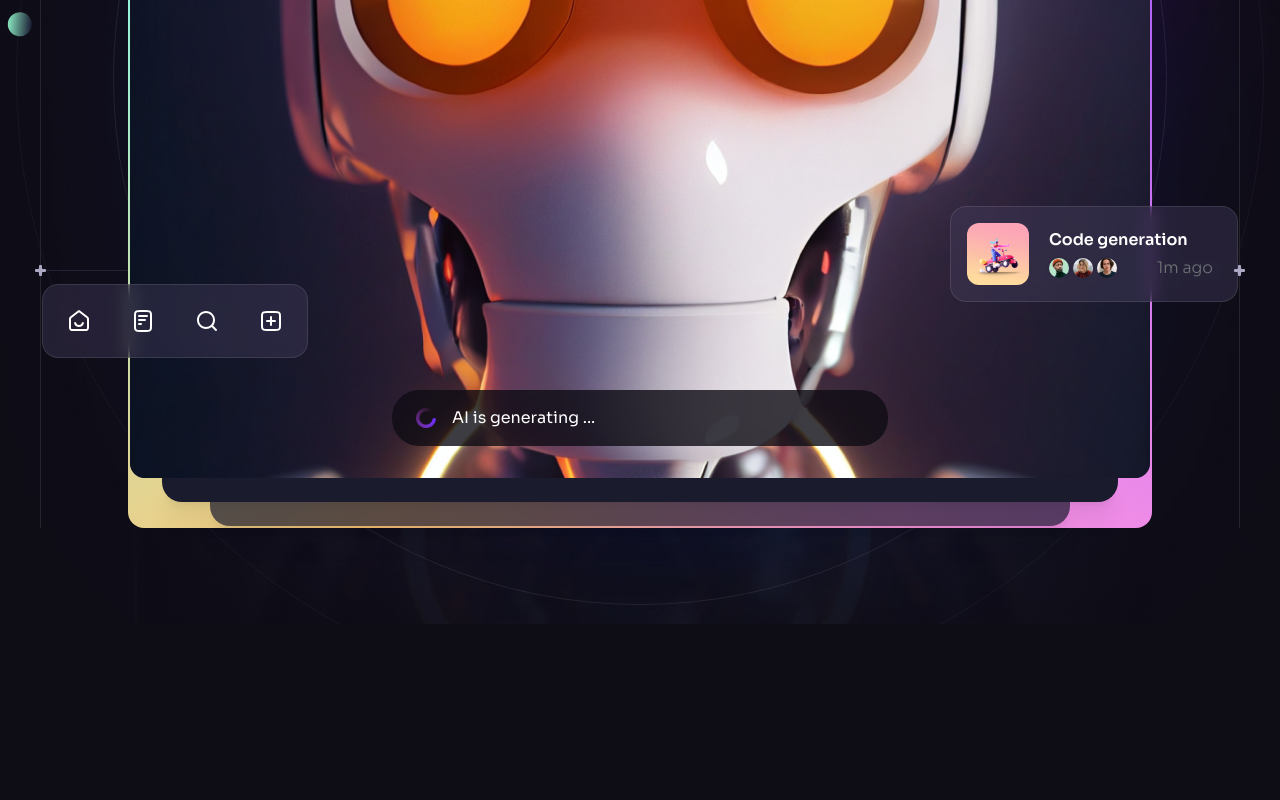
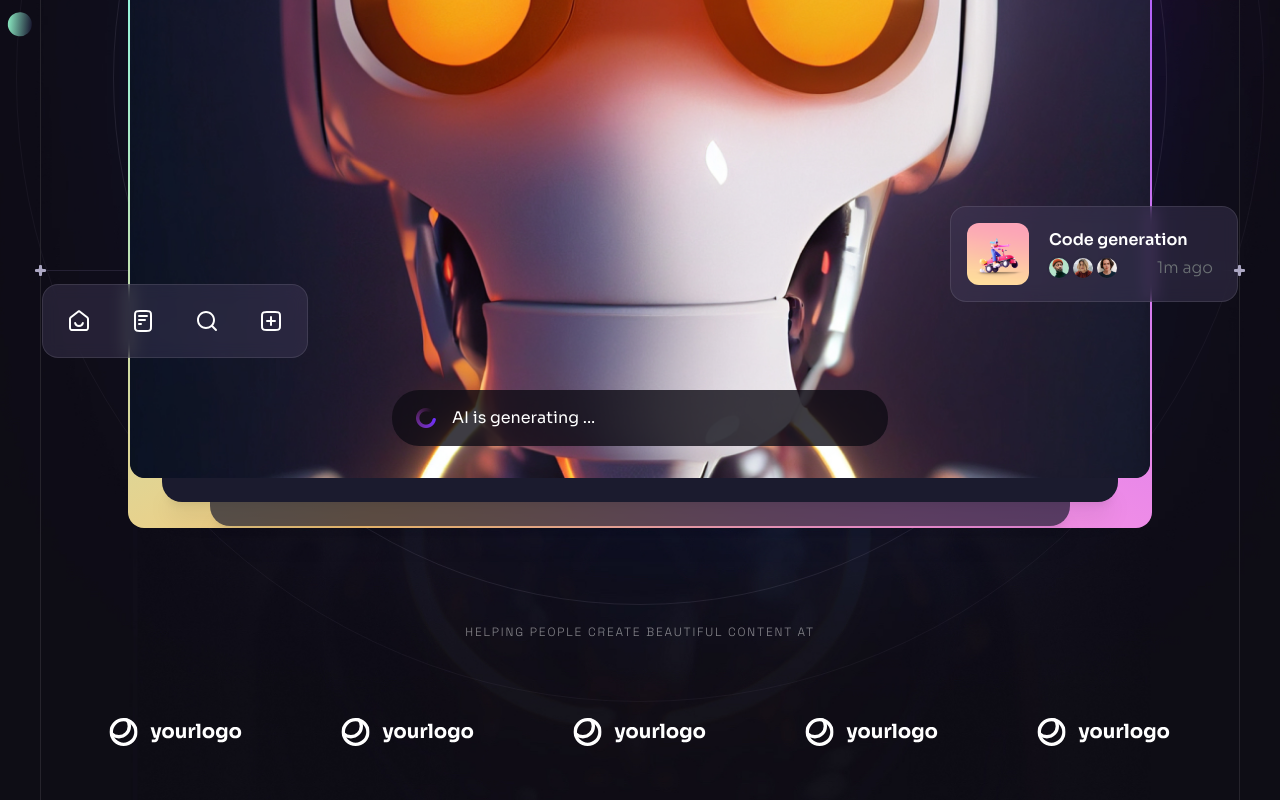
Before and after one commit to developer-rak/ai_brainwave, a React (Vite) app: page / in a window 1280 px wide. Shown: the part 614-1414 px from the top of the page. Before the commit the page ends 1238 px from the top, so only its background shows below. Built offline with nearby package versions, Linux system fonts and the light colour scheme.

Commit message:
company Logos added to hero section

```diff
--- /dev/null
+++ b/src/components/CompanyLogos.jsx
@@ -0,0 +1,25 @@
+import { companyLogos } from "../constants";
+
+const CompanyLogos = ({ className }) => {
+  return (
+    <div className={className}>
+      <h5 className="mb-6 text-center tagline text-n-1/50">
+         Helping people create beautiful content at
+      </h5>
+      <ul className="flex">
+         {companyLogos.map((logo, index) => (
+            <li className="flex items-center justify-center flex-1 h-[8.5rem]" key={index}>
+               <img
+                  src={logo}
+                  width={134}
+                  height={28}
+                  alt={logo}
+               />
+            </li>
+         ))}
+      </ul>
+    </div>
+  )
+}
+
+export default CompanyLogos;
--- a/src/components/Hero.jsx
+++ b/src/components/Hero.jsx
@@ -8,6 +8,7 @@
 import { useRef } from "react";
 import Generating from "./Generating";
 import Notification from "./Notification";
+import CompanyLogos from "./CompanyLogos";
 
 const Hero = () => {
    const parallaxRef = useRef(null);
@@ -94,6 +95,8 @@
 
             <BackgroundCircles />
          </div>
+
+         <CompanyLogos className="relative z-10 hidden mt-20 lg:block" />
       </div>
 
       <BottomLine />
```
